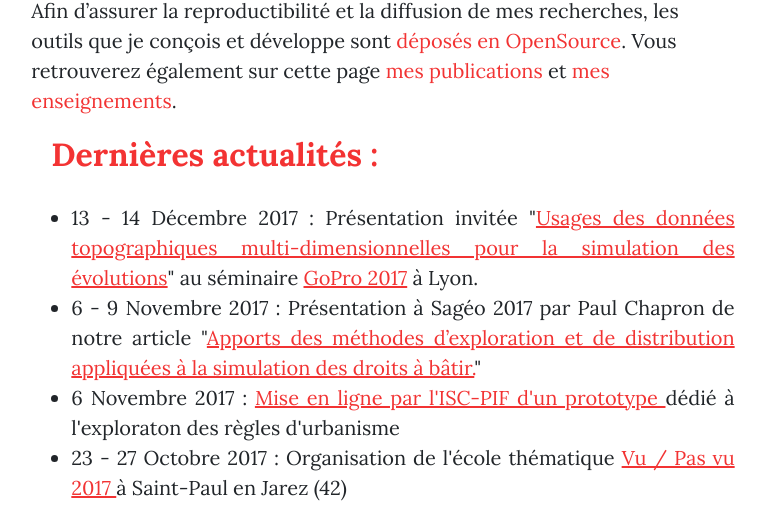
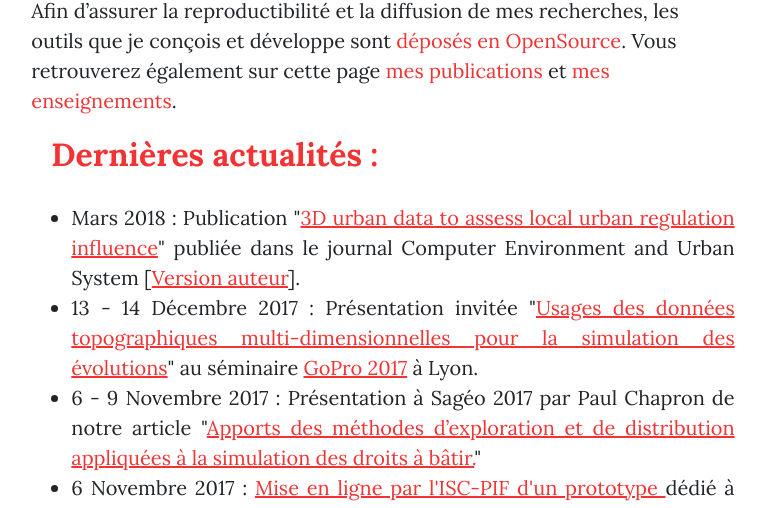
Before and after one commit to mbrasebin/MBrasebin.github.io, a website: page index.html in a window 1280 px wide. Shown: the part 1082-1590 px from the top of the page, without its empty margins (257-1022 px from the left). Drawn offline with nearby package versions, Linux system fonts and the light colour scheme.

Commit message:
Update index

```diff
--- a/index.html
+++ b/index.html
@@ -105,6 +105,9 @@
             <h2> Dernières actualités : </h2>
             <p>
               <ul>
+<li class="li-align"> Mars 2018 : Publication "<a href="https://www.sciencedirect.com/science/article/pii/S0198971516302162?via%3Dihub">3D urban data to assess local urban regulation influence</a>"
+                  publiée dans le journal Computer Environment and Urban System   [<a href="./publications/2017-CEUS.pdf">Version auteur</a>].</li>
+
                 <li class="li-align"> 13 - 14 Décembre 2017 : Présentation invitée "<a href="http://recherche.ign.fr/labos/cogit/publiCOGITDetail.php?idpubli=6222&portee=chercheur&id=59&classement=date&duree=100&nomcomplet=Brasebin%20Mickael&annee=2017&principale=">Usages des données topographiques multi-dimensionnelles pour la simulation des évolutions</a>"
                   au séminaire <a href="https://gopro2017.sciencesconf.org/"> GoPro 2017</a> à Lyon.</li>
                 <li class="li-align"> 6 - 9 Novembre 2017 : Présentation à Sagéo 2017 par Paul Chapron de notre article "<a href="http://recherche.ign.fr/labos/util_basilic/publicDownload.php?id=3999">Apports des méthodes d’exploration et de distribution appliquées à la simulation des droits à bâtir.</a>"</li>
```
